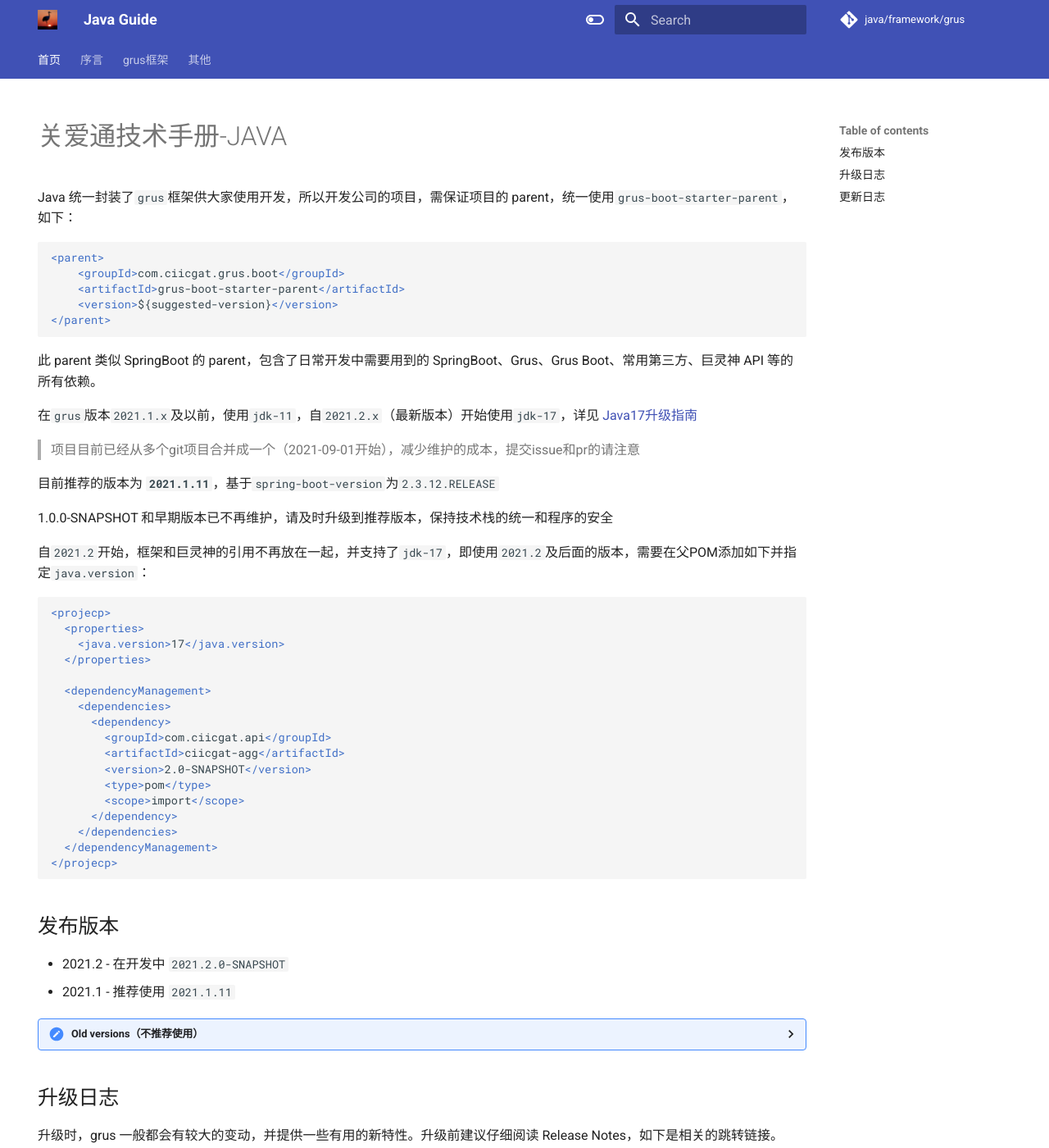
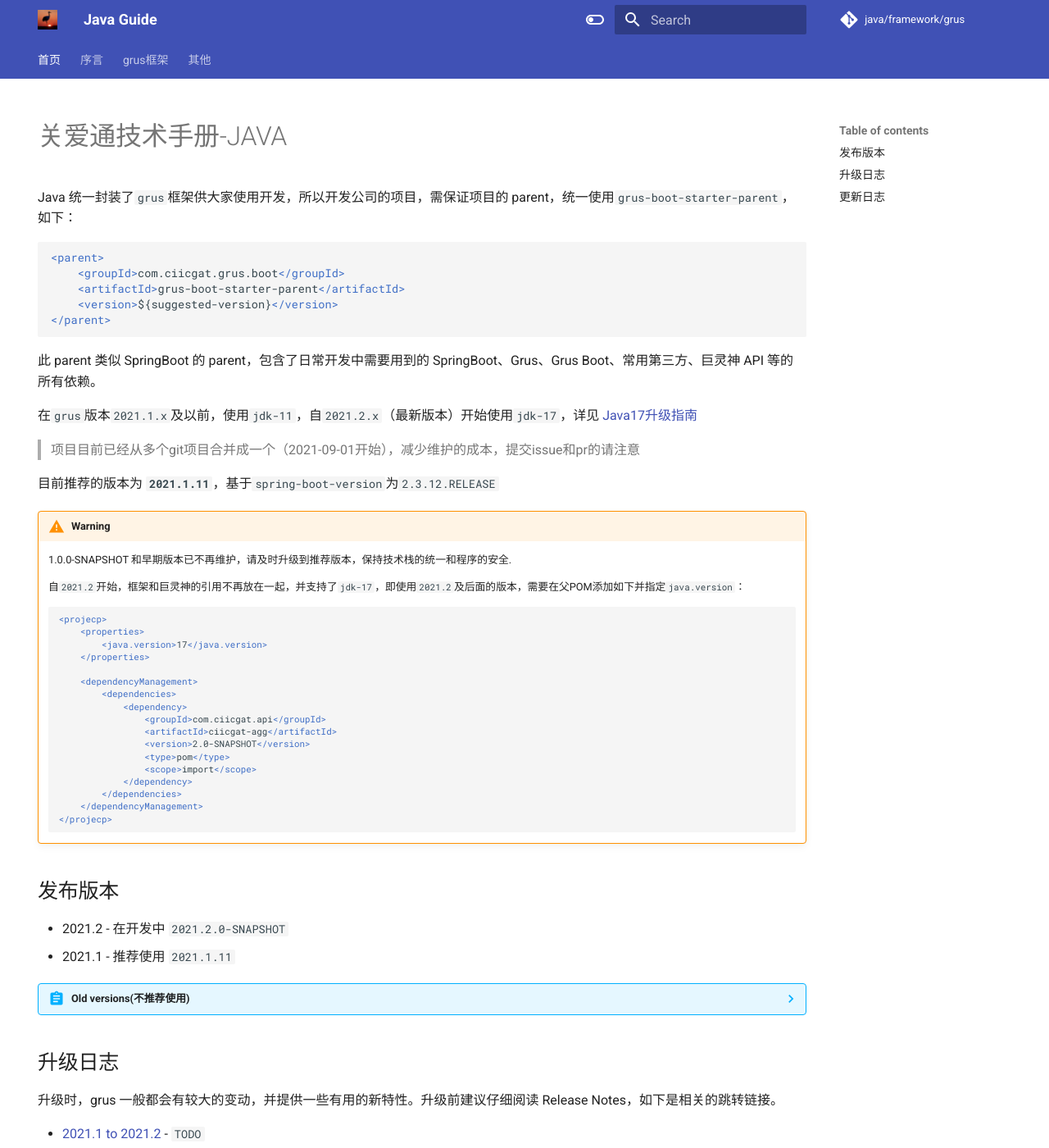
Before and after one commit to guanaitong/grus, an MkDocs documentation site: the page built from docs/index.md, in a window 1280 px wide and 1400 px high. Shown: the whole window at 82% size. Built offline with MkDocs 1.6.1 and Material for MkDocs 9.7.7, drawn with Linux system fonts in a browser that asks for light colours.

Commit message:
doc: init

````diff
--- a/docs/index.md
+++ b/docs/index.md
@@ -23,51 +23,42 @@
 
 目前推荐的版本为 **`2021.1.11`**，基于`spring-boot-version`为`2.3.12.RELEASE`
 
-<Alert type="warning">
-  1.0.0-SNAPSHOT 和早期版本已不再维护，请及时升级到推荐版本，保持技术栈的统一和程序的安全
-</Alert>
+!!! warning
 
-自`2021.2`开始，框架和巨灵神的引用不再放在一起，并支持了`jdk-17`，即使用`2021.2`及后面的版本，需要在父POM添加如下并指定`java.version`：
+    1.0.0-SNAPSHOT 和早期版本已不再维护，请及时升级到推荐版本，保持技术栈的统一和程序的安全.
 
-```xml
-<projecp>
-  <properties>
-    <java.version>17</java.version>
-  </properties>
+    自`2021.2`开始，框架和巨灵神的引用不再放在一起，并支持了`jdk-17`，即使用`2021.2`及后面的版本，需要在父POM添加如下并指定`java.version`：
 
-  <dependencyManagement>
-    <dependencies>
-      <dependency>
-        <groupId>com.ciicgat.api</groupId>
-        <artifactId>ciicgat-agg</artifactId>
-        <version>2.0-SNAPSHOT</version>
-        <type>pom</type>
-        <scope>import</scope>
-      </dependency>
-    </dependencies>
-  </dependencyManagement>
-</projecp>
-```
+    ```xml
+    <projecp>
+        <properties>
+            <java.version>17</java.version>
+        </properties>
+
+        <dependencyManagement>
+            <dependencies>
+                <dependency>
+                    <groupId>com.ciicgat.api</groupId>
+                    <artifactId>ciicgat-agg</artifactId>
+                    <version>2.0-SNAPSHOT</version>
+                    <type>pom</type>
+                    <scope>import</scope>
+                </dependency>
+            </dependencies>
+        </dependencyManagement>
+    </projecp>
+    ```
 
 ## 发布版本
 
 - 2021.2 - 在开发中 `2021.2.0-SNAPSHOT`
 - 2021.1 - 推荐使用 `2021.1.11`
 
-<details>
-<summary markdown="span">Old versions（不推荐使用）</summary>
-<ul dir="auto">
-  <li>
-    <p>2020.9 - 推荐使用 2020.9.2.RELEASE，于2021年6月1日不再维护</p>
-  </li>
-  <li>
-    <p>2020.7 - 推荐使用 2020.7.3.RELEASE，于2021年3月1日不再维护</p>
-  </li>
-  <li>
-    <p>2020.6 - 于2021年1月1日不再维护，已于2021年9月28日从maven仓库移除</p>
-  </li>
-</ul>
-</details>
+??? abstract "Old versions(不推荐使用)"
+
+    - 2020.9 - 推荐使用 2020.9.2.RELEASE，于2021年6月1日不再维护
+    - 2020.7 - 推荐使用 2020.7.3.RELEASE，于2021年3月1日不再维护
+    - 2020.6 - 于2021年1月1日不再维护，已于2021年9月28日从maven仓库移除
 
 ## 升级日志
 
````
